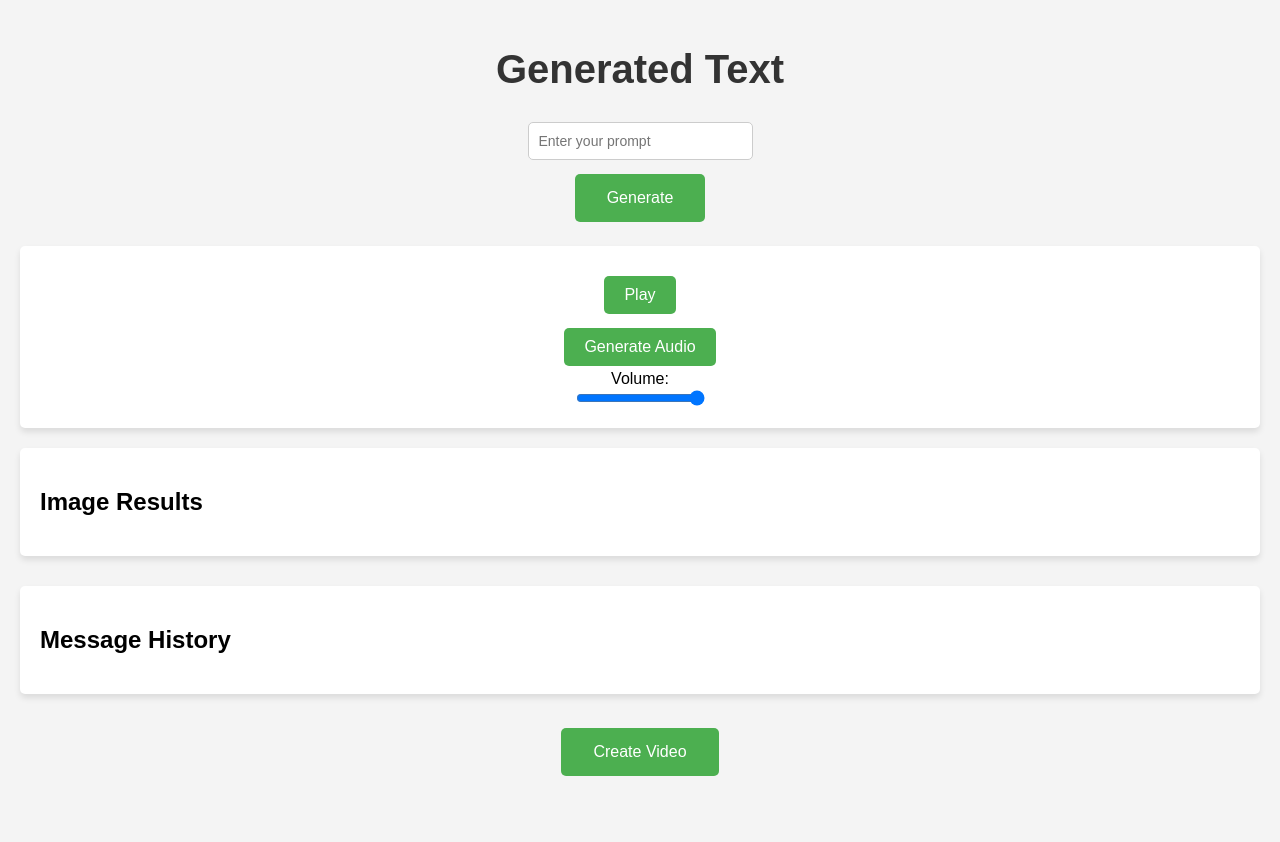
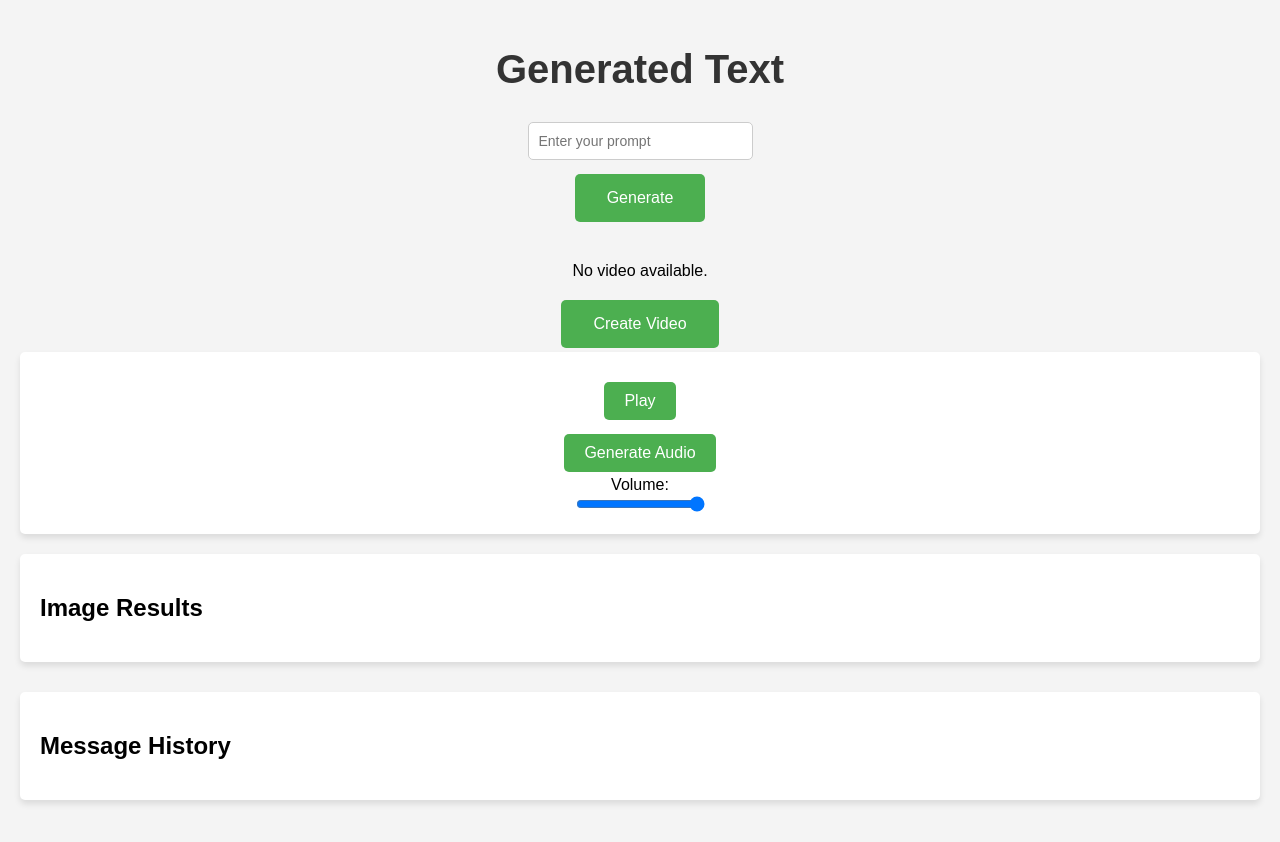
Before and after one commit to blue-codes-yep/AI.AT, a React (Create React App) app in the folder frontend/: page / in a window 1280 px wide. Shown: the top 842 px of the page. Before the commit the page ends 800 px from the top, so only its background shows below. Built offline with nearby package versions, Linux system fonts and the light colour scheme.

Commit message:
Changes to show the video in the front end, still having isuses with video being played from s3 object

```diff
--- a/frontend/src/App.js
+++ b/frontend/src/App.js
@@ -4,7 +4,7 @@ import GeneratedText from './components/GeneratedText';
 import ImageResults from './components/ImageResults';
 import MessageHistory from './components/MessageHistory';
 import AudioPlayer from './components/AudioPlayer';
-import createVideo from './components/CreateVideo';
+import VideoComponent from './components/VideoComponent';
 import './App.css';
 
 const App = () => {
@@ -13,6 +13,8 @@ const App = () => {
   const [imageResults, setImageResults] = useState([]);
   const [messageHistory, setMessageHistory] = useState([]);
   const [audioBase64, setAudioBase64] = useState('');
+  const [videoSrc, setVideoSrc] = useState(null);
+
 
   const handleSubmit = async (e) => {
     e.preventDefault();
@@ -53,22 +55,53 @@ const App = () => {
     }
   };
 
-  const handleCreateVideo = async () => {
-    // Pass imageResults, audioBase64, and generatedText to the createVideo function
-    await createVideo(imageResults, audioBase64, generatedText.script);
+  const fetchGeneratedVideo = async () => {
+    const response = await fetch("http://localhost:5000/api/video", {
+      method: "POST",
+      headers: {
+        "Content-Type": "application/json",
+      },
+      body: JSON.stringify({
+        generatedText: generatedText.script,
+        imageResults: imageResults,
+        audioBase64: audioBase64,
+      }),
+    });
+
+    if (response.ok) {
+      const arrayBuffer = await response.arrayBuffer();
+      return arrayBuffer;
+    } else {
+      throw new Error("Failed to generate video");
+    }
   };
+
+
+  const handleGenerateVideo = async () => {
+    try {
+      const arrayBuffer = await fetchGeneratedVideo();
+      const blob = new Blob([arrayBuffer], { type: "video/mp4" });
+      const videoUrl = URL.createObjectURL(blob);
+      setVideoSrc(videoUrl);
+    } catch (error) {
+      console.error("Failed to generate video", error);
+    }
+  };
+
 
   return (
     <div className="App">
       <h1>Generated Text</h1>
       <PromptForm handleSubmit={handleSubmit} setPrompt={setPrompt} />
+      <VideoComponent imageResults={imageResults} audioBase64={audioBase64} generatedText={generatedText.script} videoSrc={videoSrc} />
+      <button onClick={handleGenerateVideo}>Create Video</button>
       <AudioPlayer audioBase64={audioBase64} text={generatedText.script} setAudioBase64={setAudioBase64} />
       {generatedText.script && (
         <GeneratedText generatedText={generatedText} handleTextToSpeech={handleTextToSpeech} />
       )}
       <ImageResults imageResults={imageResults} />
       <MessageHistory messageHistory={messageHistory} />
-      <button onClick={handleCreateVideo}>Create Video</button>
+
     </div>
   );
 };
--- a/frontend/src/components/CreateVideo.js
+++ /dev/null
@@ -1,25 +0,0 @@
-import React from "react";
-
-const createVideo = async (imageResults, audioBase64, generatedText) => {
-    try {
-        const response = await fetch("http://localhost:5000/api/video", {
-            method: "POST",
-            headers: {
-                "Content-Type": "application/json",
-            },
-            body: JSON.stringify({ imageResults, audioBase64, generatedText }),
-        });
-
-        if (response.ok) {
-            const data = await response.json();
-            // Do something with the received video_base64
-            console.log(data.video_base64);
-        } else {
-            console.error("Failed to create video");
-        }
-    } catch (error) {
-        console.error("Error fetching video creation API", error);
-    }
-};
-
-export default createVideo;
--- /dev/null
+++ b/frontend/src/components/VideoComponent.js
@@ -0,0 +1,18 @@
+import React from 'react';
+
+const VideoComponent = ({ videoSrc }) => {
+    return (
+        <div>
+            {videoSrc ? (
+                <video controls>
+                    <source src={videoSrc} type="video/mp4" />
+                    Your browser does not support the video tag.
+                </video>
+            ) : (
+                <p>No video available.</p>
+            )}
+        </div>
+    );
+};
+
+export default VideoComponent;
```
